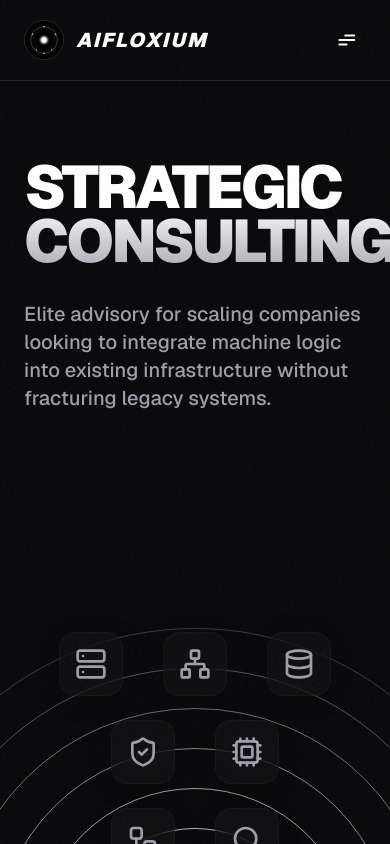
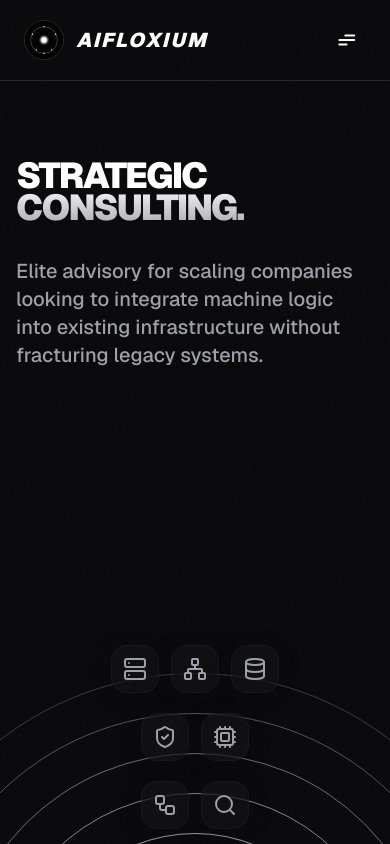
Before and after one commit to Shaddy37/AiFloxium-Site, a Next.js app: page /ai-consulting in a window 390 px wide. Shown: the top 844 px of the page. Built offline with nearby package versions, Linux system fonts and the light colour scheme.

Commit message:
Fix AI Consulting page heading responsiveness; improve RadarScanner mobile layout

```diff
--- a/app/ai-consulting/page.tsx
+++ b/app/ai-consulting/page.tsx
@@ -27,8 +27,8 @@ export default function AIConsultingPage() {
     <main className="relative bg-background min-h-screen">
       <Navbar />
 
-      <div className="pt-40 pb-20 px-6 container mx-auto">
-        <h1 className="text-6xl md:text-8xl font-heading font-black text-white tracking-tighter mb-8 leading-[0.9]">
+      <div className="pt-40 pb-20 px-4 md:px-6 container mx-auto">
+        <h1 className="text-4xl sm:text-5xl md:text-6xl lg:text-8xl font-heading font-black text-white tracking-tighter mb-8 leading-[0.9]">
           STRATEGIC <br/><span className="text-gradient">CONSULTING.</span>
         </h1>
         <p className="text-xl md:text-2xl text-zinc-400 max-w-2xl font-medium">
--- a/components/sections/RadarScanner.tsx
+++ b/components/sections/RadarScanner.tsx
@@ -5,55 +5,55 @@ import { Server, Database, Network, Cpu, ShieldCheck, Workflow, Search } from "l
 
 export function RadarScanner() {
   return (
-    <div className="flex w-full items-center justify-center bg-transparent py-20">
-      <div className="relative flex h-96 w-full max-w-3xl flex-col items-center justify-center space-y-4 overflow-hidden px-4">
+    <div className="flex w-full items-center justify-center bg-transparent py-12 md:py-20">
+      <div className="relative flex h-[500px] md:h-96 w-full max-w-3xl flex-col items-center justify-center space-y-3 md:space-y-4 overflow-hidden px-4">
         {/* Row 1 */}
-        <div className="mx-auto w-full max-w-3xl">
-          <div className="flex w-full items-center justify-center space-x-10 md:justify-between md:space-x-0">
+        <div className="mx-auto w-full max-w-sm md:max-w-3xl">
+          <div className="flex w-full items-center justify-center gap-3 md:gap-0 md:justify-between md:space-x-0">
             <IconContainer
               text="Legacy Systems"
               delay={0.2}
-              icon={<Server className="h-8 w-8 text-zinc-400" />}
+              icon={<Server className="h-6 w-6 md:h-8 md:w-8 text-zinc-400" />}
             />
             <IconContainer
               delay={0.4}
               text="API Endpoints"
-              icon={<Network className="h-8 w-8 text-zinc-400" />}
+              icon={<Network className="h-6 w-6 md:h-8 md:w-8 text-zinc-400" />}
             />
             <IconContainer
               text="Data Warehouses"
               delay={0.3}
-              icon={<Database className="h-8 w-8 text-zinc-400" />}
+              icon={<Database className="h-6 w-6 md:h-8 md:w-8 text-zinc-400" />}
             />
           </div>
         </div>
         {/* Row 2 */}
-        <div className="mx-auto w-full max-w-md">
-          <div className="flex w-full items-center justify-center space-x-10 md:justify-between md:space-x-0">
+        <div className="mx-auto w-full max-w-xs md:max-w-md">
+          <div className="flex w-full items-center justify-center gap-3 md:gap-0 md:justify-between md:space-x-0">
             <IconContainer
               text="Security Protocols"
               delay={0.5}
-              icon={<ShieldCheck className="h-8 w-8 text-zinc-400" />}
+              icon={<ShieldCheck className="h-6 w-6 md:h-8 md:w-8 text-zinc-400" />}
             />
             <IconContainer
               text="Cloud Infra"
               delay={0.8}
-              icon={<Cpu className="h-8 w-8 text-zinc-400" />}
+              icon={<Cpu className="h-6 w-6 md:h-8 md:w-8 text-zinc-400" />}
             />
           </div>
         </div>
         {/* Row 3 */}
-        <div className="mx-auto w-full max-w-3xl">
-          <div className="flex w-full items-center justify-center space-x-10 md:justify-between md:space-x-0">
+        <div className="mx-auto w-full max-w-sm md:max-w-3xl">
+          <div className="flex w-full items-center justify-center gap-3 md:gap-0 md:justify-between md:space-x-0">
             <IconContainer
               delay={0.6}
               text="Human Bottlenecks"
-              icon={<Workflow className="h-8 w-8 text-zinc-400" />}
+              icon={<Workflow className="h-6 w-6 md:h-8 md:w-8 text-zinc-400" />}
             />
             <IconContainer
               delay={0.7}
               text="System Recon"
-              icon={<Search className="h-8 w-8 text-zinc-400" />}
+              icon={<Search className="h-6 w-6 md:h-8 md:w-8 text-zinc-400" />}
             />
           </div>
         </div>
--- a/components/ui/radar-effect.tsx
+++ b/components/ui/radar-effect.tsx
@@ -78,9 +78,9 @@ export const IconContainer = ({
       transition={{ duration: 0.2, delay: delay ?? 0 }}
       className="relative z-50 flex flex-col items-center justify-center space-y-2"
     >
-      <div className="flex h-16 w-16 items-center justify-center rounded-2xl glass-card border-white/20 hover:scale-110 transition-transform duration-300">
+      <div className="flex h-12 w-12 md:h-16 md:w-16 items-center justify-center rounded-2xl glass-card border-white/20 hover:scale-110 transition-transform duration-300">
         {icon || (
-          <svg className="h-8 w-8 text-zinc-400" fill="currentColor" viewBox="0 0 20 20">
+          <svg className="h-6 w-6 md:h-8 md:w-8 text-zinc-400" fill="currentColor" viewBox="0 0 20 20">
             <path fillRule="evenodd" d="M4 4a2 2 0 012-2h4.586A2 2 0 0112 2.586L15.414 6A2 2 0 0116 7.414V16a2 2 0 01-2 2H6a2 2 0 01-2-2V4z" clipRule="evenodd" />
           </svg>
         )}
```
